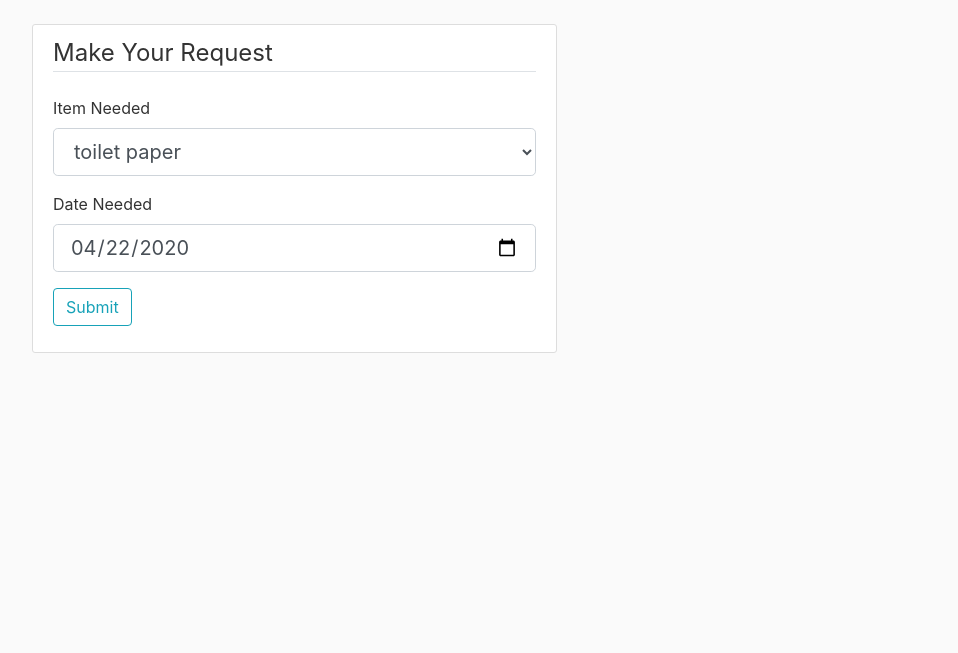
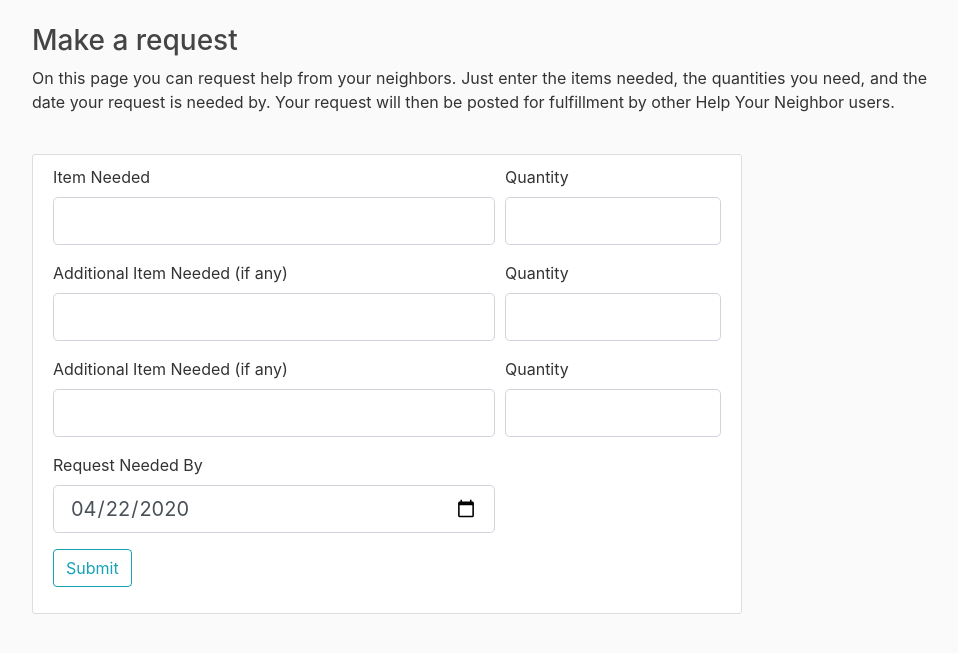
Before and after one commit to stackdragon/Help-Your-Neighbor, a Flask app: page /add in a window 1280 px wide. Shown: the part 56-709 px from the top of the page, without its empty margins (68-1026 px from the left). Run offline with Flask 2, Linux system fonts and the light colour scheme; some libraries are stand-ins or nearby versions.

Commit message:
modified pages for requests and adding items

```diff
--- a/project/__init__.py
+++ b/project/__init__.py
@@ -24,6 +24,8 @@ login_manager = LoginManager(app)
 login_manager.login_message_category = 'info'
 login_manager.login_view = 'login'
 
+
+
 # this is a CSRF token for security (required for WTForms)
 app.config['SECRET_KEY'] = 'ba8ed3f480b55b599b397e000da63ccf'
 
--- a/project/forms.py
+++ b/project/forms.py
@@ -3,8 +3,8 @@
 from flask_wtf import FlaskForm
 from datetime import date, datetime
 from wtforms import StringField, PasswordField, SubmitField, BooleanField, SelectField
-from wtforms.fields.html5 import DateField, DateTimeField
-from wtforms.validators import DataRequired, Length, Email, EqualTo, ValidationError
+from wtforms.fields.html5 import DateField, DateTimeField, IntegerField
+from wtforms.validators import DataRequired, Length, Email, EqualTo, ValidationError, NumberRange, Optional
 from wtforms_components import DateRange
 from project import get_db
 import mysql.connector
@@ -16,7 +16,7 @@ class RegistrationForm(FlaskForm):
 	confirm_password = PasswordField('Confirm Password', validators=[DataRequired(), EqualTo('password')])
 	submit = SubmitField('Sign Up')
 
-	# custom validation to make sure that the username does already exit in the Users table
+	# custom validation to make sure that the username doesn't already exist in the Users table
 	def validate_username(self, username):
 
 		db = get_db()
@@ -52,6 +52,11 @@ class LoginForm(FlaskForm):
 	submit = SubmitField('Login')
 
 class AddForm(FlaskForm):
-	item = SelectField('Item Needed', choices = [('tp', 'toilet paper'), ('pt', 'paper towels'), ('aspirin', 'aspirin'), ('milk', 'milk')], validators=[DataRequired()])
-	dateNeeded = DateField('Date Needed', default=date.today, validators=[DataRequired(), DateRange(min=date.today())])
+	item1 = StringField('Item Needed', validators=[DataRequired(), Length(min=2, max=30)])
+	qty1 = IntegerField('Quantity', validators=[DataRequired(), NumberRange(min=1, max=5)])
+	item2 = StringField('Additional Item Needed (if any)', validators=[Optional(), Length(min=2, max=30)])
+	qty2 = IntegerField('Quantity', validators=[Optional(), NumberRange(min=1, max=5)])
+	item3 = StringField('Additional Item Needed (if any)', validators=[Optional(), Length(min=2, max=30)])
+	qty3 = IntegerField('Quantity', validators=[Optional(), NumberRange(min=1, max=5)])
+	dateNeeded = DateField('Request Needed By', default=date.today, validators=[DateRange(min=date.today())])
 	submit = SubmitField('Submit')
--- a/project/routes.py
+++ b/project/routes.py
@@ -19,6 +19,38 @@ from project import bcrypt
 # import flask-login
 from flask_login import login_user, logout_user, current_user, login_required
 
+# dummy data for project submission step 3
+requests = [
+    {
+        'city': 'San Francisco',
+        'zip': '94016',
+        'userName': 'Bob437',
+        'item1': 'Toilet paper',
+        'qty1': 4,
+        'needByDate': 'May 9, 2020',
+        'specialInstructions': 'Please leave on back porch steps.'
+    },
+
+    {
+        'city': 'San Francisco',
+        'zip': '94118',
+        'userName': 'catlady',
+        'item1': 'Cat food',
+        'qty1': 1,
+        'needByDate': 'May 8, 2020',
+        'specialInstructions': 'Precious only eats Fancy Feast.'
+    },
+    {
+        'city': 'Oakland',
+        'zip': '94604',
+        'userName': 'PlantLuvr',
+        'item1': 'Tofu',
+        'qty1': 5,
+        'needByDate': 'May 12, 2020',
+        'specialInstructions': 'Organic please.'
+    }
+    ]
+
 #home page route
 @app.route('/')
 @app.route('/home')
@@ -29,14 +61,14 @@ def home():
     # set up db cursor
     mycursor = db.cursor()
 
-    # run sample query for the homepage
-    mycursor.execute("""SELECT userID, userName, userEmail FROM Users;""")
-    data = mycursor.fetchall()
+    # the query to get and display all of the open requests needs to go here
+    # mycursor.execute("""SELECT userID, userName, userEmail FROM Users;""")
+    # requests = mycursor.fetchall()
 
     mycursor.close()
 
     # render the homepage template, passing data to display
-    return render_template('home.html', data = data)
+    return render_template('home.html', data = requests)
 
 #about page route
 @app.route('/about')
@@ -93,11 +125,8 @@ def add():
     # if add itme form is validly submitted
     if form.validate_on_submit():
 
-        # grab the type of item from the form
-        value = dict(form.item.choices).get(form.item.data)
-
         # display success message (this is temporary just to show the form works)
-        flash(f'You created a request for {value} to be provided by {form.dateNeeded.data}.', 'success')
+        flash(f'You created a new request!', 'success')
 
         # redirect to the home page
         return redirect(url_for('home'))
--- a/project/templates/about.html
+++ b/project/templates/about.html
@@ -1,11 +1,9 @@
 {% extends "layout.html" %}
 {% block content %}
 <div class="col-md-8">
-	  <div class="content-section">
 	  <h3>About Help Your Neighbor</h3>
     <p class='text'>It can often be difficult for those who are elderly, disabled, and otherwise homebound to perform tasks such as grocery shopping or picking up medication. This webapp seeks to help address this problem by providing an interface to facilitate neighborhood acts of kindness by connecting recipients of aid to those who are able to provide it.</p>
 
     <p class = 'text'>Recipients can log on to the website to place request posts for needed items and donors can log on and search the requests to assess what they can help with, and then assign themselves to fulfill those requests. Our database-driven website records user information, the requests and items on the requests that are needed, as well as a record of all matched donor/recipient transactions.</p>
-  </div>
 </div>
 {% endblock content %}
--- a/project/templates/add.html
+++ b/project/templates/add.html
@@ -1,32 +1,140 @@
 {% extends "layout.html" %}
 {% block content %}
-<div class="col-md-6">
+<div class="col-md-10">
+	<h3>Make a request</h3>
+	<p class="text-justify">On this page you can request help from your neighbors. Just enter the items needed, the quantities you need, and the date your request is needed by. Your request will then be posted for fulfillment by other Help Your Neighbor users.</p>
+	<br>
+</div>
+<div class="col-md-8">
 	<div class="content-section">
 		<form method="POST" action ="">
 			{{ form.hidden_tag() }} <!-- This function inserts the CSRF security token. Required by WTForms -->
 			<fieldset class = "form group">
-    		<legend class = "border-bottom mb-4">Make Your Request</legend>
+				<div class="form-group">
+					<div class ="form-row">
+						<div class="col-md-8">
+							<!-- display item entry label -->
+							{{ form.item1.label(class="form-control-label") }}
 
-				<!-- display item requested legend -->
-				<div class="form-group">
-					{{ form.item.label(class="form-control-label") }}
-
-					<!-- display error messages if item is entered incorrectly -->
-					{% if form.item.errors %}
-					{{ form.item(class="form-control form-control-lg is-invalid") }}
+							<!-- display error message if item is entered incorrectly -->
+							{% if form.item1.errors %}
+							{{ form.item1(class="form-control form-control-lg is-invalid") }}
 							<div class="invalid-feedback">
-						{% for error in form.item.errors %}
+								{% for error in form.item1.errors %}
 								<span> {{ error }} </span>
 								{% endfor %}
 							</div>
 
 							<!-- otherwise, display item entry input field -->
 							{% else %}
-						{{ form.item(class="form-control form-control-lg") }}
+							{{ form.item1(class="form-control form-control-lg") }}
 							{% endif %}
+						</div>
+						<div class="col-md-4">
+							<!-- display quantity entry label -->
+							{{ form.qty1.label(class="form-control-label") }}
+
+							<!-- display error message if qty is entered incorrectly -->
+							{% if form.qty1.errors %}
+							{{ form.qty1(class="form-control form-control-lg is-invalid") }}
+							<div class="invalid-feedback">
+								{% for error in form.qty1.errors %}
+								<span> {{ error }} </span>
+								{% endfor %}
+							</div>
+
+							<!-- otherwise, display qty entry input field -->
+							{% else %}
+							{{ form.qty1(class="form-control form-control-lg") }}
+							{% endif %}
+						</div>
+					</div>
 				</div>
 
 				<div class="form-group">
+					<div class ="form-row">
+						<div class="col-md-8">
+							<!-- display item entry label -->
+							{{ form.item2.label(class="form-control-label") }}
+
+							<!-- display error message if item is entered incorrectly -->
+							{% if form.item2.errors %}
+							{{ form.item2(class="form-control form-control-lg is-invalid") }}
+							<div class="invalid-feedback">
+								{% for error in form.item2.errors %}
+								<span> {{ error }} </span>
+								{% endfor %}
+							</div>
+
+							<!-- otherwise, display item entry input field -->
+							{% else %}
+							{{ form.item2(class="form-control form-control-lg") }}
+							{% endif %}
+						</div>
+						<div class="col-md-4">
+							<!-- display quantity entry label -->
+							{{ form.qty2.label(class="form-control-label") }}
+
+							<!-- display error message if qty is entered incorrectly -->
+							{% if form.qty2.errors %}
+							{{ form.qty2(class="form-control form-control-lg is-invalid") }}
+							<div class="invalid-feedback">
+								{% for error in form.qty2.errors %}
+								<span> {{ error }} </span>
+								{% endfor %}
+							</div>
+
+							<!-- otherwise, display qty entry input field -->
+							{% else %}
+							{{ form.qty2(class="form-control form-control-lg") }}
+							{% endif %}
+						</div>
+					</div>
+				</div>
+				<div class="form-group">
+					<div class ="form-row">
+						<div class="col-md-8">
+							<!-- display item entry label -->
+							{{ form.item2.label(class="form-control-label") }}
+
+							<!-- display error message if item is entered incorrectly -->
+							{% if form.item2.errors %}
+							{{ form.item2(class="form-control form-control-lg is-invalid") }}
+							<div class="invalid-feedback">
+								{% for error in form.item2.errors %}
+								<span> {{ error }} </span>
+								{% endfor %}
+							</div>
+
+							<!-- otherwise, display item entry input field -->
+							{% else %}
+							{{ form.item2(class="form-control form-control-lg") }}
+							{% endif %}
+						</div>
+						<div class="col-md-4">
+							<!-- display quantity entry label -->
+							{{ form.qty2.label(class="form-control-label") }}
+
+							<!-- display error message if qty is entered incorrectly -->
+							{% if form.qty2.errors %}
+							{{ form.qty2(class="form-control form-control-lg is-invalid") }}
+							<div class="invalid-feedback">
+								{% for error in form.qty2.errors %}
+								<span> {{ error }} </span>
+								{% endfor %}
+							</div>
+
+							<!-- otherwise, display qty entry input field -->
+							{% else %}
+							{{ form.qty2(class="form-control form-control-lg") }}
+							{% endif %}
+						</div>
+					</div>
+				</div>
+				<div class="form-group">
+					<div class ="form-row">
+						<div class="col-md-8">
+
 							{{ form.dateNeeded.label(class="form-control-label") }}
 
 							{% if form.dateNeeded.errors %}
@@ -41,14 +149,13 @@
 							{{ form.dateNeeded(class="form-control form-control-lg") }}
 							{% endif %}
 						</div>
-
+					</div>
+				</div>
 			</fieldset>
-
 			<div class="form-group">
 				{{ form.submit(class="btn btn-outline-info")}}
 			</div>
-
+		</div>
 	</form>
 </div>
-</div>
 {% endblock content %}
```
Also changed, not shown: project/templates/home.html (+12 -9 lines). Lines whose indentation alone changed are shown as unchanged.
